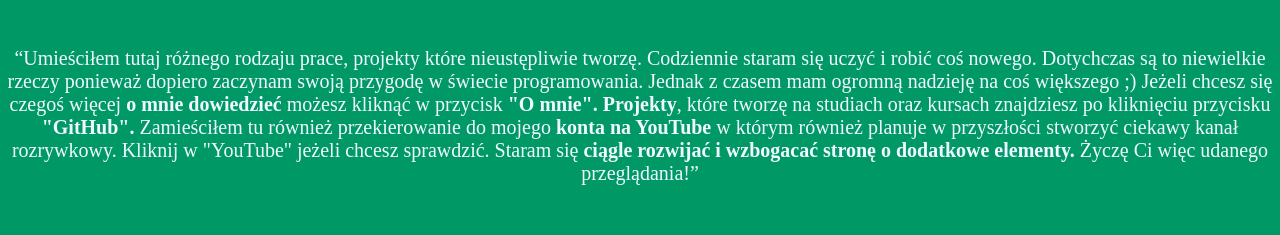
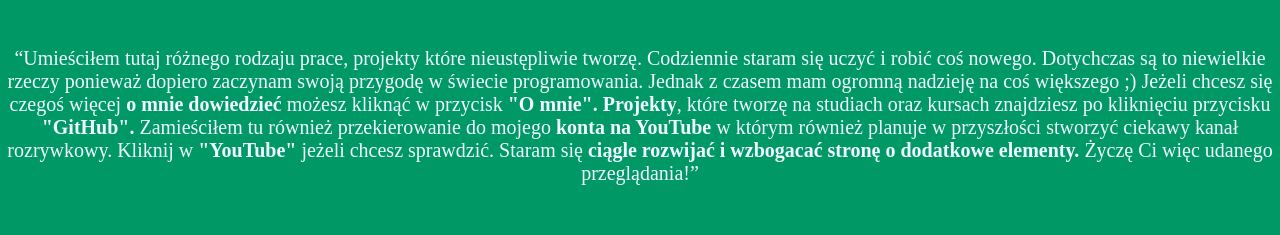
Before and after one commit to MattiusW/MTSWebSite, a plain HTML site: page index.html in a window 1280 px wide. Shown: the part 255-490 px from the top of the page. Drawn offline with Linux system fonts and the light colour scheme.

Commit message:
Bold YouTube

```diff
--- a/index.html
+++ b/index.html
@@ -47,7 +47,7 @@
         <b>Projekty</b>, które tworzę na studiach oraz kursach znajdziesz po kliknięciu
         przycisku <b>"GitHub".</b>
         Zamieściłem tu również przekierowanie do mojego <b>konta na YouTube</b> w którym również planuje w przyszłości
-        stworzyć ciekawy kanał rozrywkowy. Kliknij w "YouTube" jeżeli chcesz sprawdzić.
+        stworzyć ciekawy kanał rozrywkowy. Kliknij w <b>"YouTube"</b> jeżeli chcesz sprawdzić.
         Staram się <b>ciągle rozwijać i wzbogacać stronę o dodatkowe elementy.</b>
         Życzę Ci więc udanego przeglądania!</q></p>
     </div>
```
